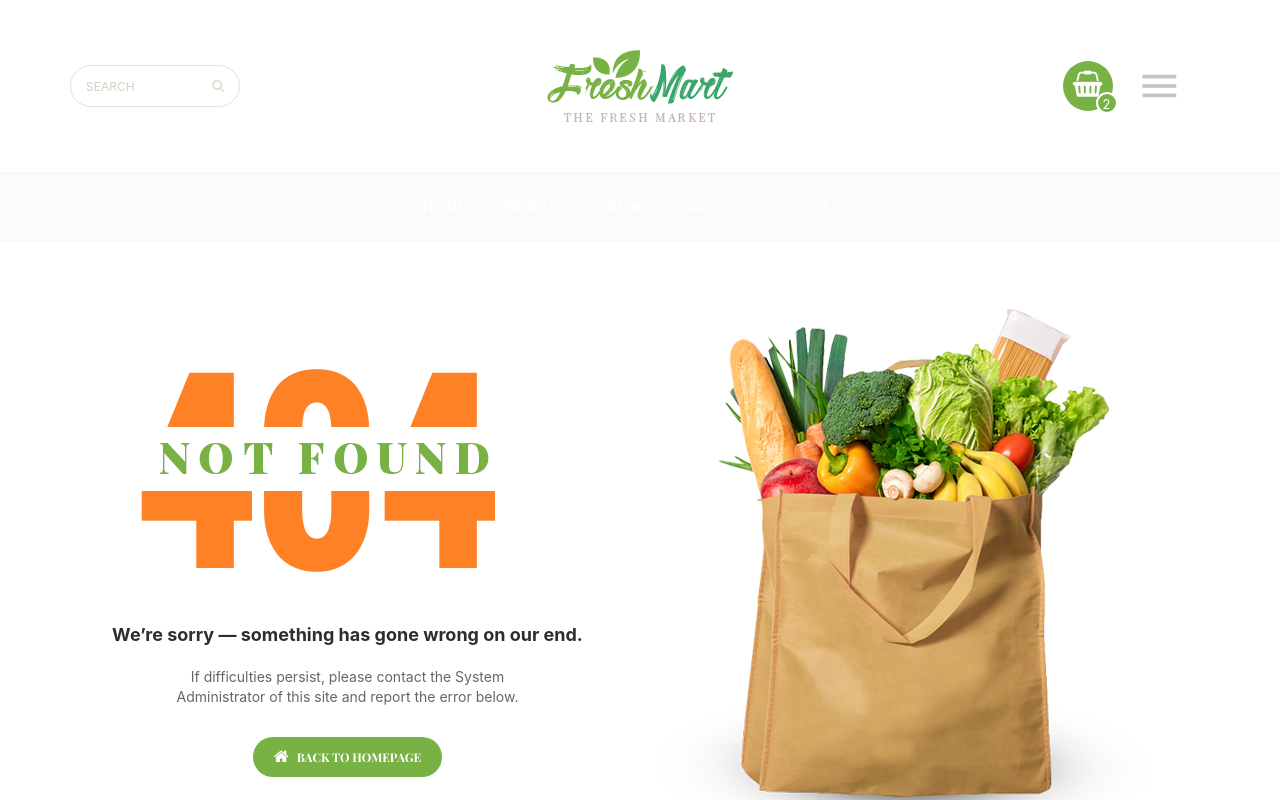
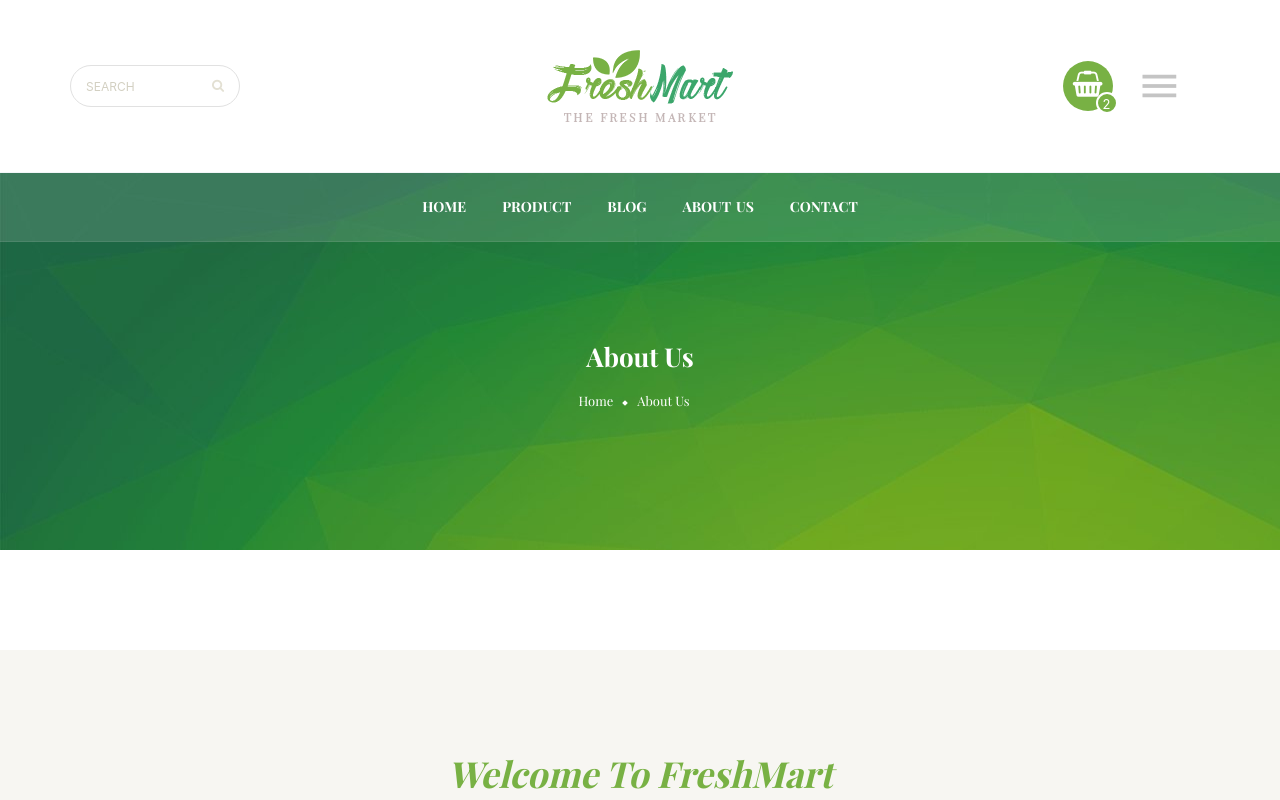
Before and after one commit to cuongvu164/food-shop, a React (Create React App) app: page /about-us in a window 1280 px wide. Shown: the top 800 px of the page. Built offline with nearby package versions, Linux system fonts and the light colour scheme; a web font is replaced by a local one.

Commit message:
Create AboutPage

```diff
--- /dev/null
+++ b/src/pages/AboutPage/AboutPage.js
@@ -0,0 +1,14 @@
+import React from 'react';
+import Intro from '../../components/Intro/Intro'
+import Banner from '../../components/Banner/Banner'
+
+const AboutPage = () => {
+  return (
+    <>
+      <Banner title="About Us"/>
+      <Intro/>
+    </>
+  );
+};
+
+export default AboutPage;
--- a/src/routers.js
+++ b/src/routers.js
@@ -8,6 +8,7 @@ const CheckoutPage = lazy(() => import('./pages/CheckoutPage/CheckoutPage'));
 const SignInPage = lazy(() => import('./pages/SignInPage/SignInPage'));
 const SignUpPage = lazy(() => import('./pages/SignUpPage/SignUpPage'));
 const ProductDetailPage = lazy(() => import('./pages/ProductPage/ProductDetailPage'));
+const AboutPage = lazy(() => import('./pages/AboutPage/AboutPage'));
 
 export const routers = [
   { path: '/', exact: true, Component: HomePage },
@@ -17,5 +18,6 @@ export const routers = [
   { path: '/register', exact: true, Component: SignUpPage },
   { path: '/checkout', exact: true, Component: CheckoutPage },
   { path: '/detail', exact: true, Component: ProductDetailPage },
+  { path: '/about-us', exact: true, Component: AboutPage },
   { path: '*', exact: true, Component: NotFoundPage },
 ]
```
